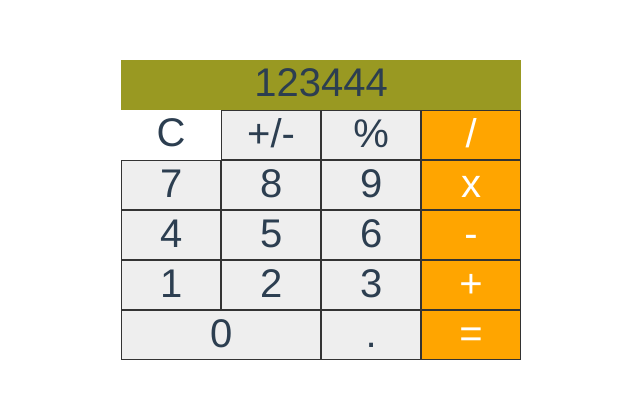
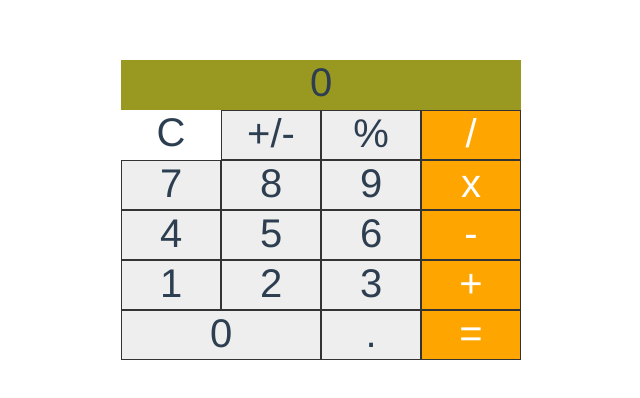
Before and after one commit to AmujoDotun/onlinecalculator, a Vue app: page / in a window 1280 px wide. Shown: the top 398 px of the page, without its empty margins (319-959 px from the left). Built offline with nearby package versions, Linux system fonts and the light colour scheme.

Commit message:
created data that display current value and set the default to zero

```diff
--- a/src/components/Calculator.vue
+++ b/src/components/Calculator.vue
@@ -1,6 +1,6 @@
 <template>
   <div class="calculator">
-    <div class="display">123444</div>
+    <div class="display">{{ current || 0 }}</div>
     <div>C</div>
     <div class="btn" >+/-</div>
     <div class="btn">%</div>
@@ -25,7 +25,13 @@
 
 <script>
 export default {
-  name: 'Calculator'
+  name: 'Calculator',
+
+  data() {
+    return {
+      current : '',
+    }
+  }
 }
 </script>
 
```
